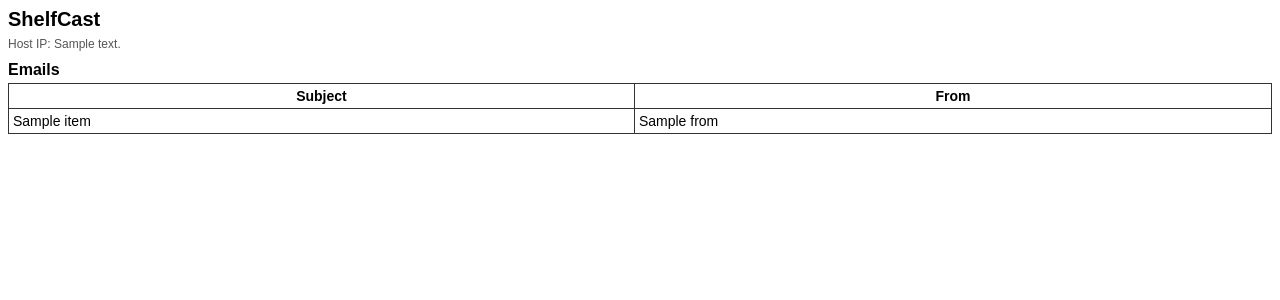
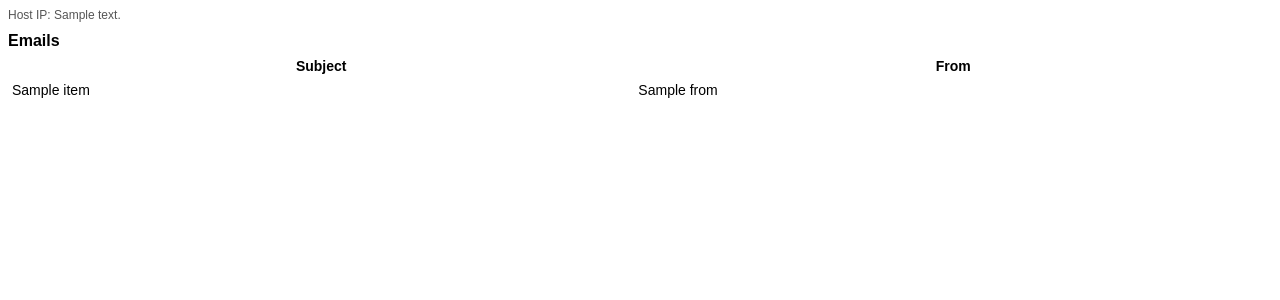
Before and after one commit to nikolareljin/ShelfCast, a Flask app: template web-app/templates/index_legacy.html in a window 1280 px wide. Shown: the top 300 px of the page. Run offline with Flask 3, Linux system fonts and the light colour scheme; the template is opened without the code that fills it: most values are stand-ins (such as "Sample title", 1, 10 or a date in 2020).

Commit message:
web-app: simplify legacy layout and refresh

```diff
--- a/web-app/templates/index_legacy.html
+++ b/web-app/templates/index_legacy.html
@@ -4,12 +4,13 @@
     <meta charset="utf-8" />
     <meta name="viewport" content="width=device-width, initial-scale=1" />
     <title>ShelfCast</title>
+    <meta http-equiv="refresh" content="30" />
     <style>
       body { font-family: Arial, sans-serif; font-size: 14px; margin: 8px; }
-      h1 { font-size: 20px; margin: 6px 0; }
+      h1 { display: none; }
       h2 { font-size: 16px; margin: 10px 0 4px; }
       table { width: 100%; border-collapse: collapse; margin-bottom: 10px; }
-      th, td { border: 1px solid #333; padding: 4px; vertical-align: top; }
+      th, td { border: 0; padding: 4px; vertical-align: top; }
       .muted { color: #555; font-size: 12px; }
       img.icon { width: 20px; height: 20px; vertical-align: middle; }
       ul { padding-left: 16px; margin: 4px 0; }
```
Also changed, not shown: web-app/static/icons/clear.gif, web-app/static/icons/cloudy.gif, web-app/static/icons/drizzle.gif, web-app/static/icons/fog.gif, web-app/static/icons/partly.gif, web-app/static/icons/rain.gif, web-app/static/icons/snow.gif, web-app/static/icons/thunder.gif.
